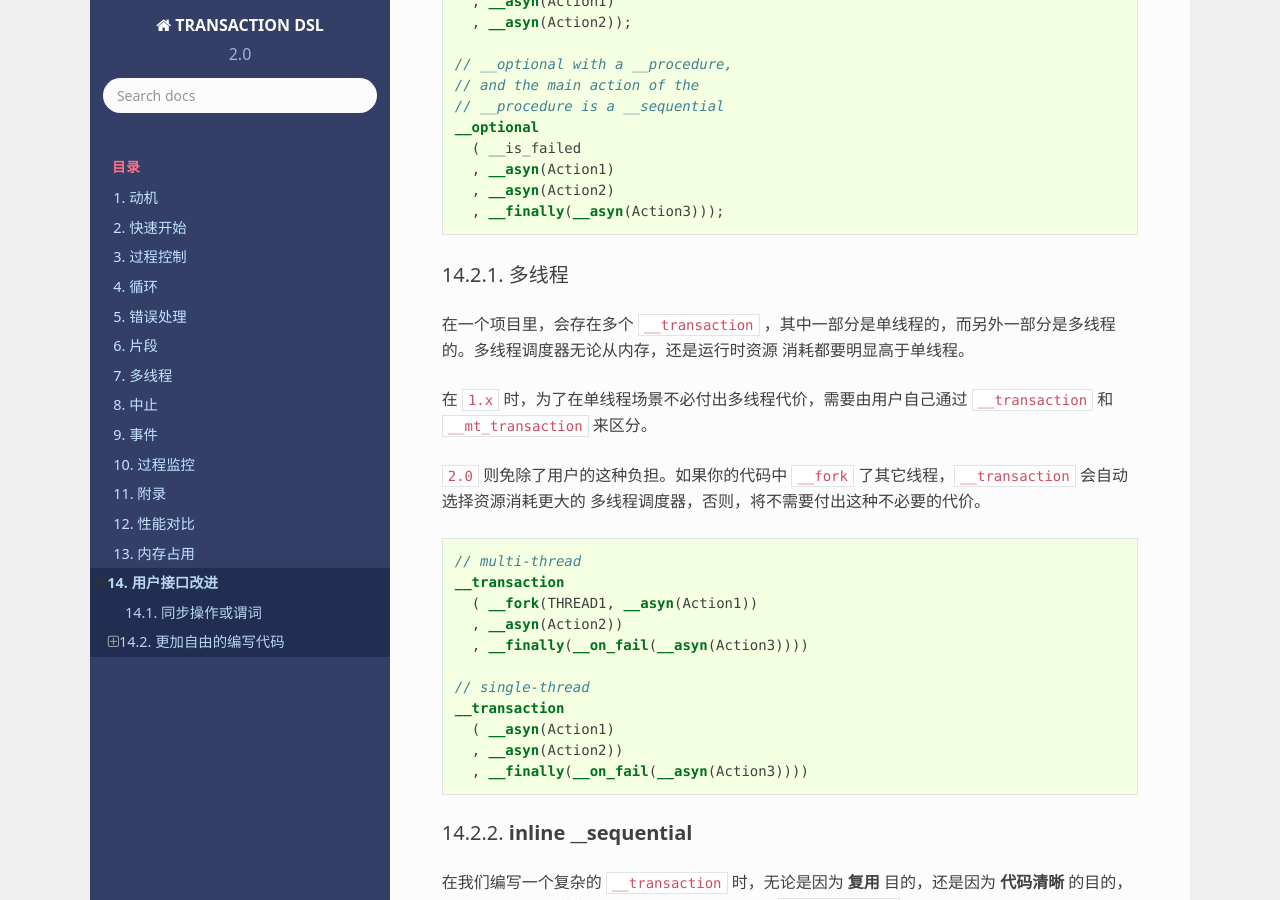
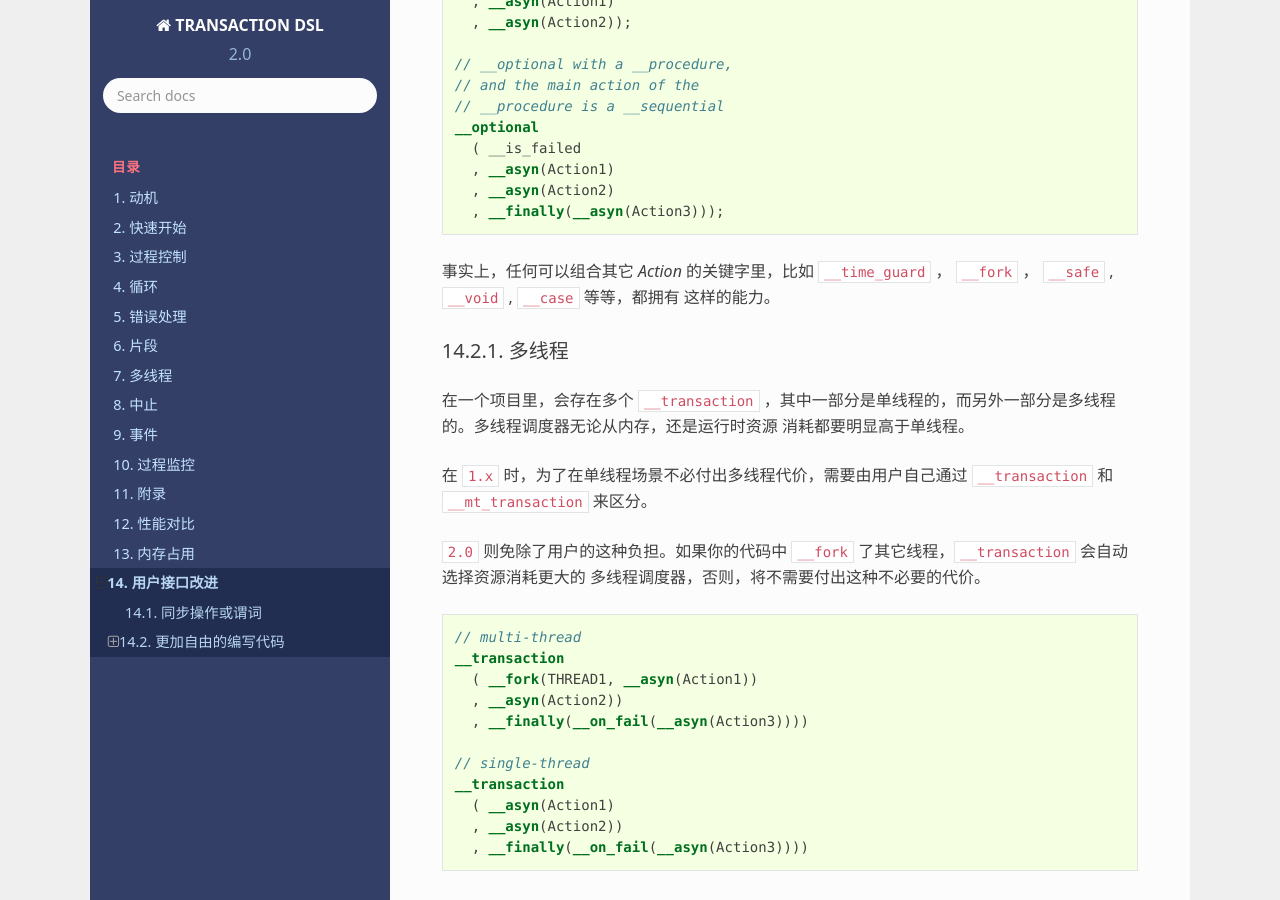
Before and after one commit to godsme/trans-dsl-2, a Sphinx documentation site: the page built from doc/source/user-friendly.rst, in a window 1280 px wide and 900 px high, scrolled down 2773 px. Built offline with Sphinx 7.4.7 and the Read the Docs theme 2.0.0, drawn with Linux system fonts in a browser that asks for light colours; formulas are drawn with MathJax 3.

Commit message:
added user-friendly doc

```diff
--- a/doc/source/user-friendly.rst
+++ b/doc/source/user-friendly.rst
@@ -138,6 +138,8 @@
      , __asyn(Action2)
      , __finally(__asyn(Action3)));
 
+事实上，任何可以组合其它 `Action` 的关键字里，比如 ``__time_guard`` ， ``__fork`` ， ``__safe`` , ``__void`` , ``__case`` 等等，都拥有
+这样的能力。
 
 多线程
 ++++++++++++++
```
Also changed, not shown: 1 other file.
